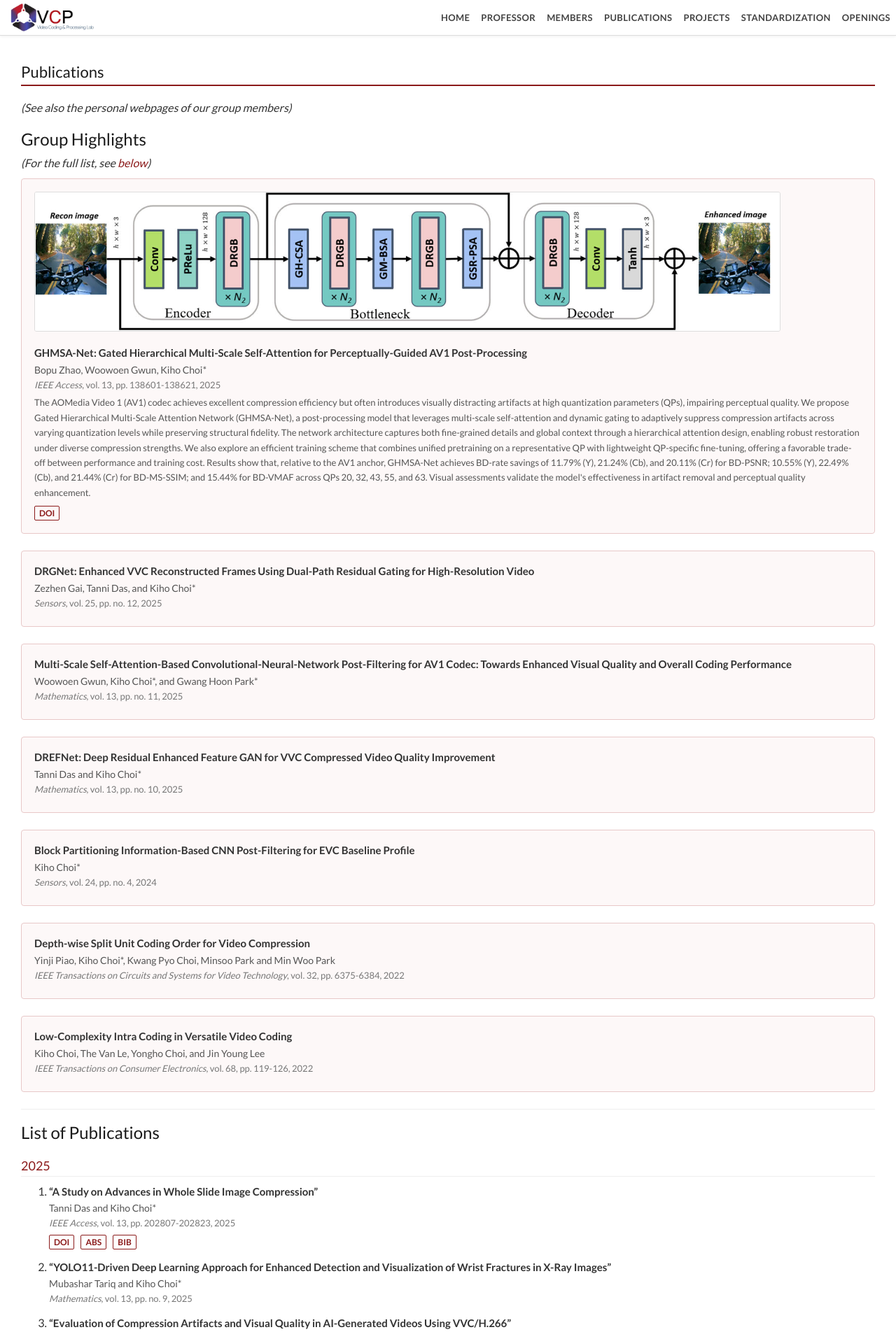
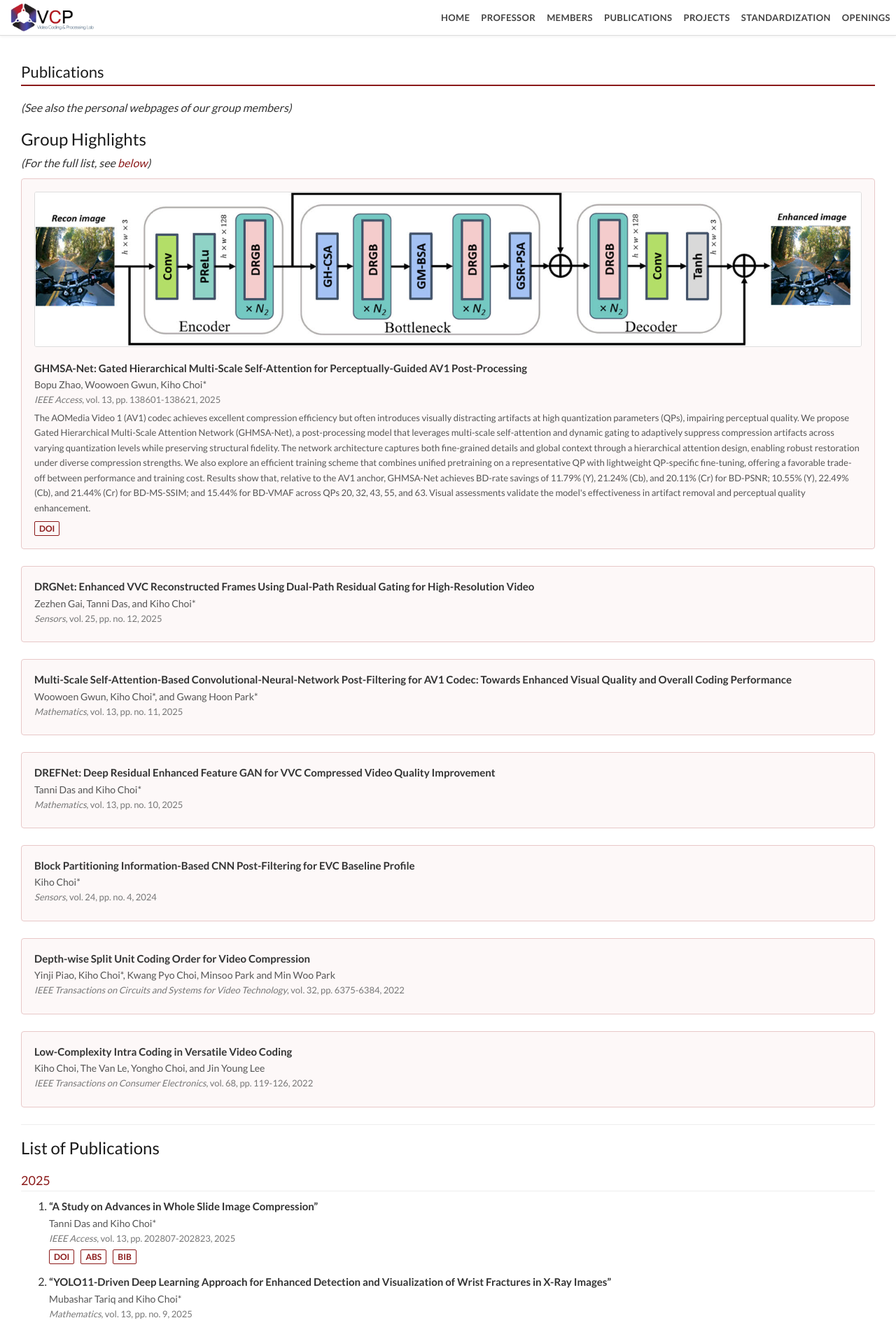
Before and after one commit to hazelran/lab_test, a Jekyll site: the page built from _pages/publications.html, in a window 1280 px wide. Shown: the top 1904 px of the page at 70% size. Built offline with Jekyll 4.4.1, drawn with Linux system fonts in a browser that asks for light colours.

Commit message:
Update publications.html

```diff
--- a/_pages/publications.html
+++ b/_pages/publications.html
@@ -21,7 +21,7 @@
       <div class="col-sm-12" style="margin-bottom: 10px;">
         <img src="{{ site.baseurl }}/images/pubpic/{{ pub.image }}"
              alt="{{ pub.title }}"
-             style="max-height:200px; width:auto; border:1px solid #ddd; border-radius:3px;">
+             style="width:100%; border:1px solid #ddd; border-radius:3px;">
       </div>
       {% endif %}
       <div class="col-sm-12">
```
